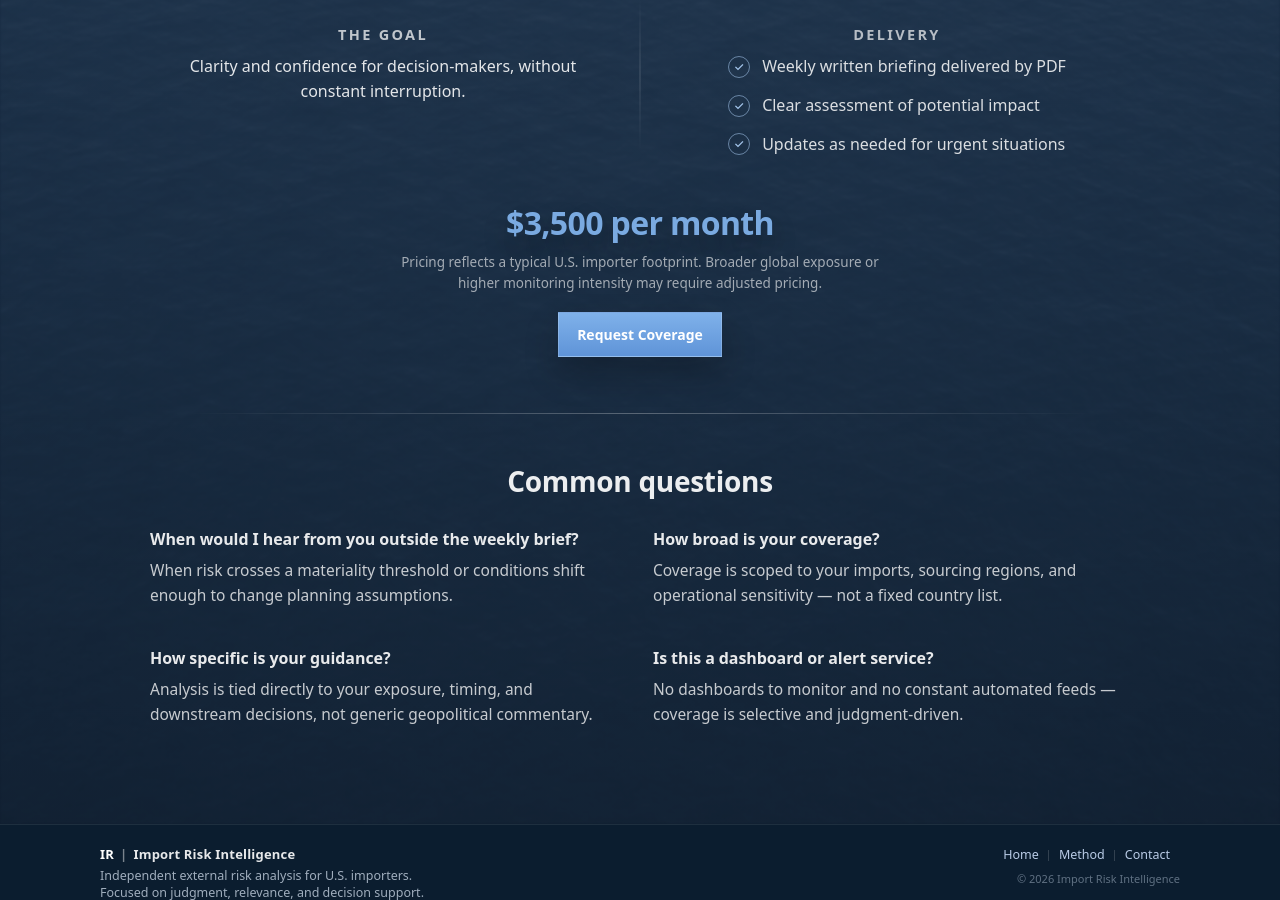
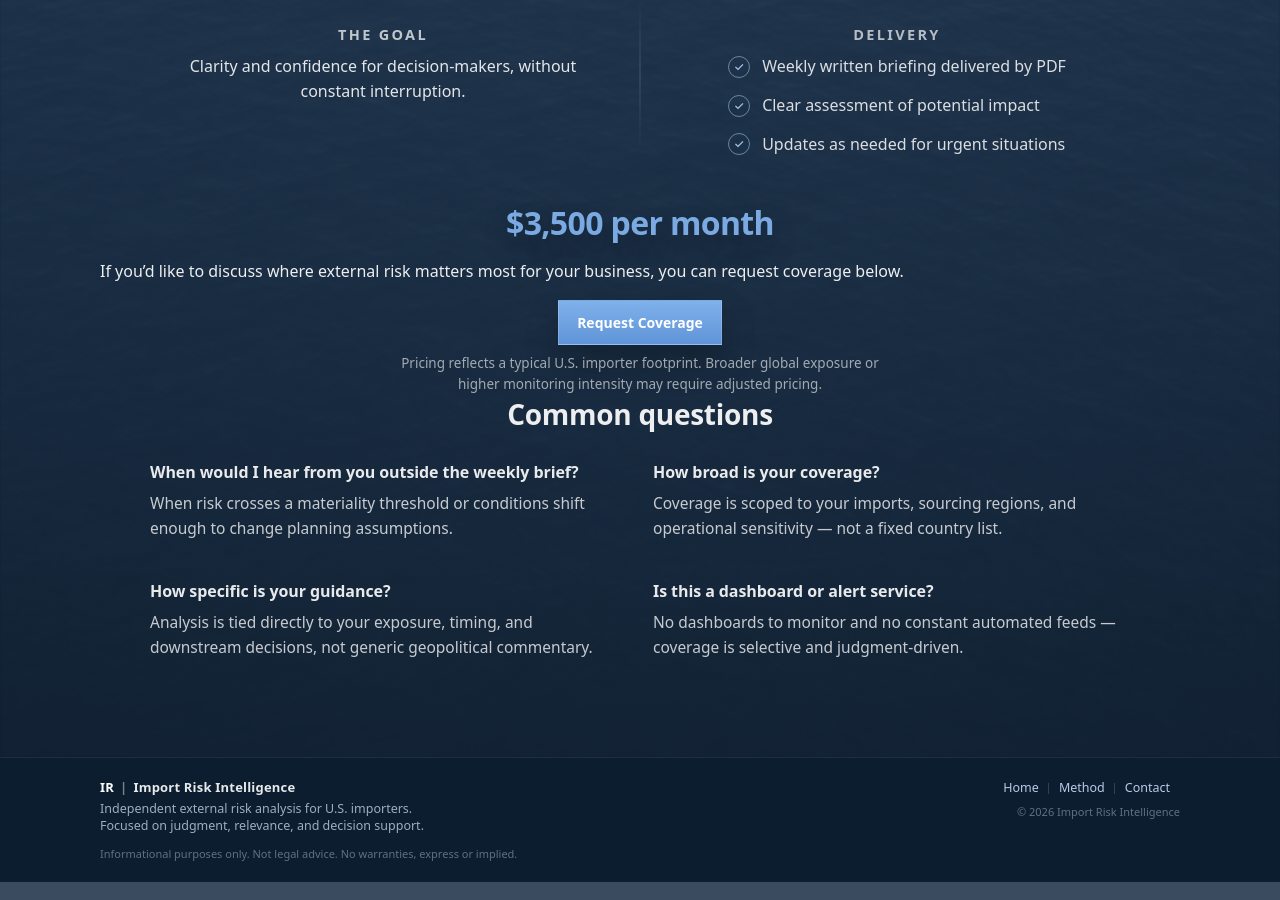
Before and after one commit to importrisk/import-risk-intelligence-site, a Jekyll site: the page built from method.html, in a window 1280 px wide and 900 px high, scrolled down 1088 px. Built offline with Jekyll 4.4.1, drawn with Linux system fonts in a browser that asks for light colours.

Commit message:
Update method.html

```diff
--- a/method.html
+++ b/method.html
@@ -231,19 +231,22 @@
 
         </div>
 
-        <!-- PRICE (centered below both columns) -->
-        <p class="mp-goal-price">$3,500 per month</p>
-        <p class="mp-price-note">
-          Pricing reflects a typical U.S. importer footprint. Broader global exposure or higher monitoring
-          intensity may require adjusted pricing.
-        </p>
+    <!-- PRICE -->
+<p class="mp-goal-price">$3,500 per month</p>
 
-        <!-- CTA moved here (below price note) -->
-        <div class="mp-actions">
-          <a class="btn btn-primary" href="/#request">Request Coverage</a>
-        </div>
+<p class="mp-cta-lead">
+  If you’d like to discuss where external risk matters most for your business,
+  you can request coverage below.
+</p>
 
-        <div class="mp-divider" aria-hidden="true"></div>
+<div class="mp-actions">
+  <a class="btn btn-primary" href="/#request">Request Coverage</a>
+</div>
+
+<p class="mp-price-note">
+  Pricing reflects a typical U.S. importer footprint. Broader global exposure or higher monitoring
+  intensity may require adjusted pricing.
+</p>
 
         <!-- COMMON QUESTIONS -->
         <section class="mp-faq" aria-label="Common questions">
```
